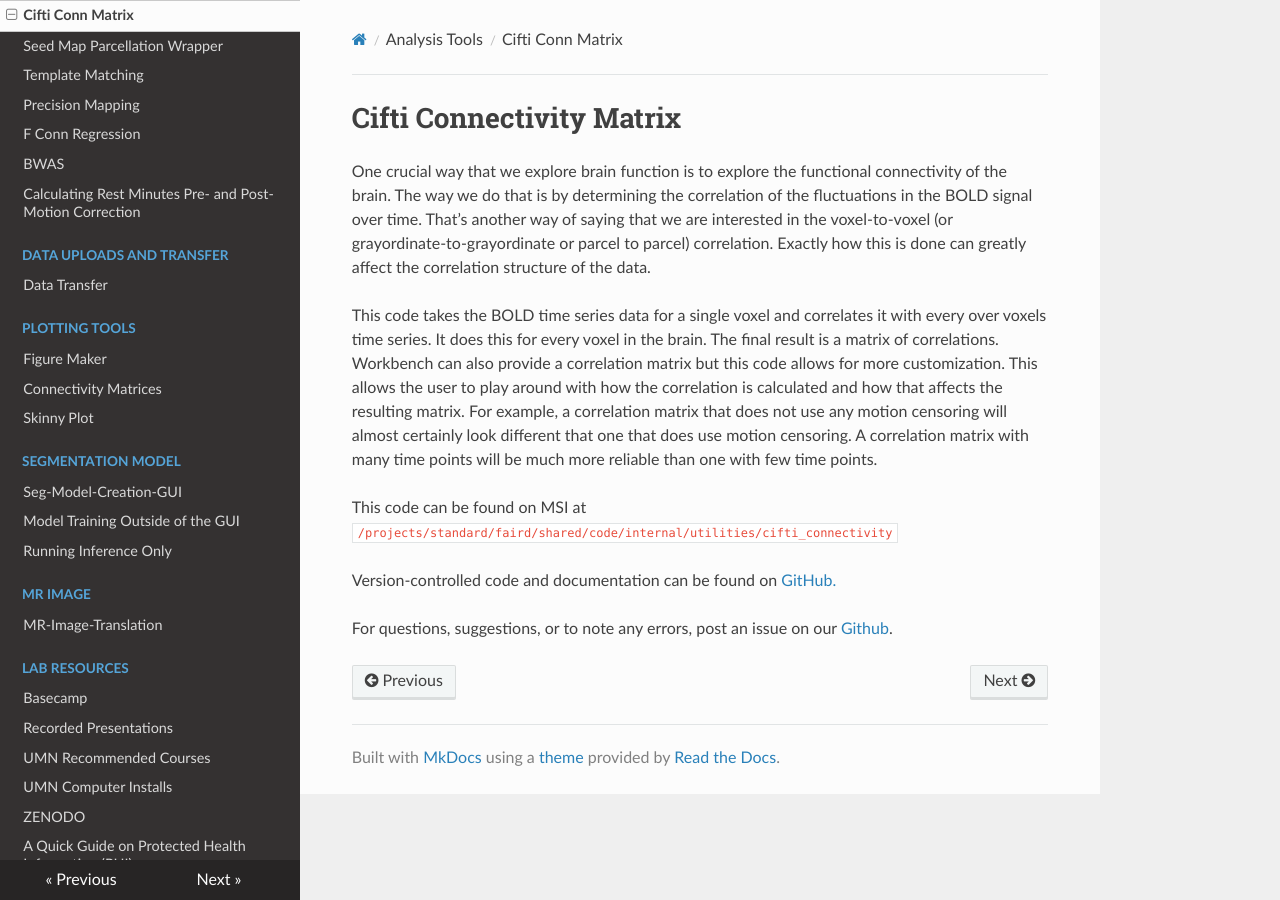
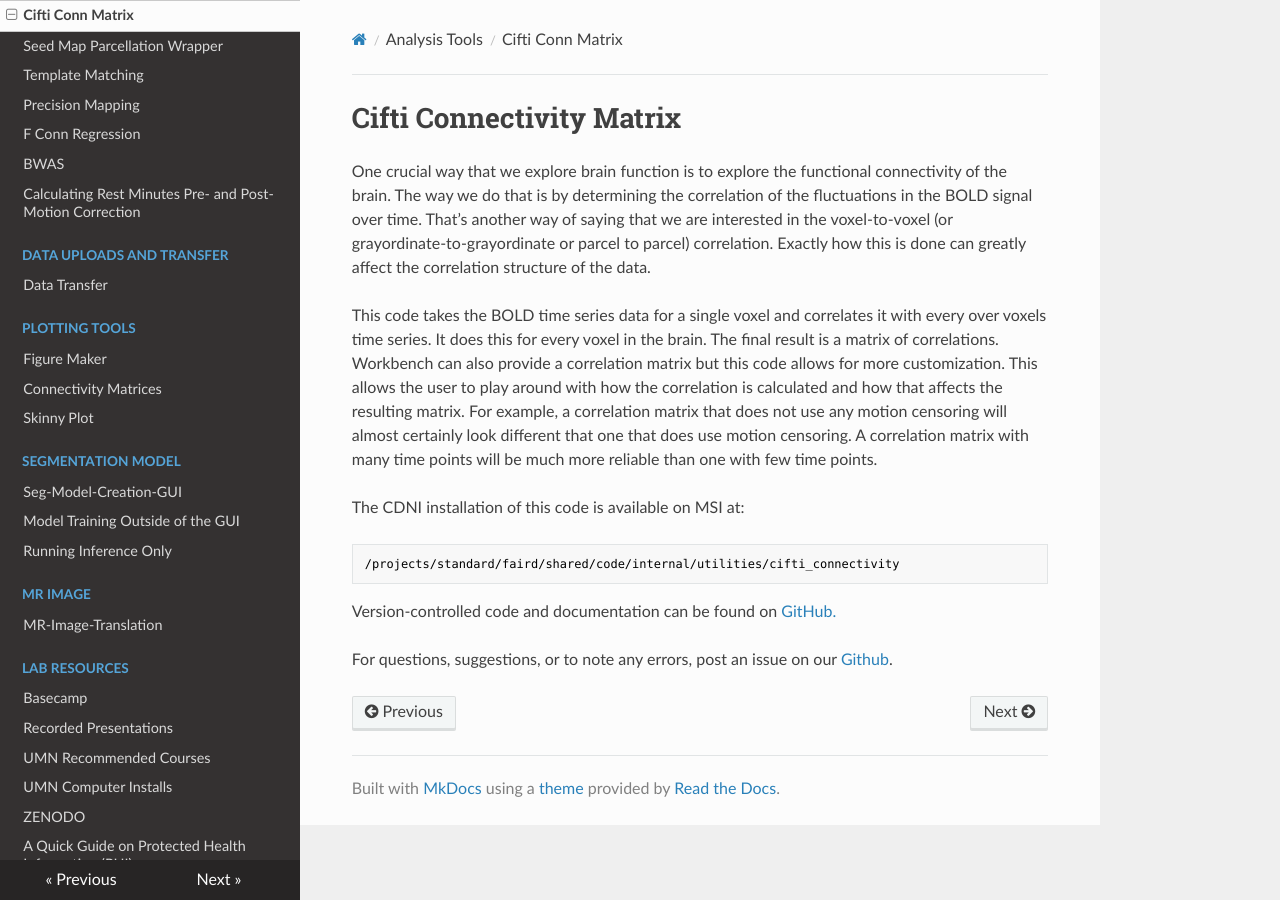
Before and after one commit to DCAN-Labs/cdni-brain, an MkDocs documentation site: the page built from docs/cifti-matrix.md, in a window 1280 px wide. Built offline with MkDocs 1.6.1, drawn with Linux system fonts in a browser that asks for light colours; nearby versions of some CDN libraries.

Commit message:
Clarify CDNI installation location in documentation
Updated the documentation to clarify the location of the CDNI installation and added a code block for better formatting.

````diff
--- a/docs/cifti-matrix.md
+++ b/docs/cifti-matrix.md
@@ -4,7 +4,11 @@ One crucial way that we explore brain function is to explore the functional conn
 
 This code takes the BOLD time series data for a single voxel and correlates it with every over voxels time series. It does this for every voxel in the brain. The final result is a matrix of correlations. Workbench can also provide a correlation matrix but this code allows for more customization. This allows the user to play around with how the correlation is calculated and how that affects the resulting matrix. For example, a correlation matrix that does not use any motion censoring will almost certainly look different that one that does use motion censoring. A correlation matrix with many time points will be much more reliable than one with few time points.
 
-This code can be found on MSI at `/projects/standard/faird/shared/code/internal/utilities/cifti_connectivity`
+The CDNI installation of this code is available on MSI at:
+
+```text
+/projects/standard/faird/shared/code/internal/utilities/cifti_connectivity
+```
 
 Version-controlled code and documentation can be found on [GitHub.](https://github.com/DCAN-Labs/cifti-connectivity)
 
````
